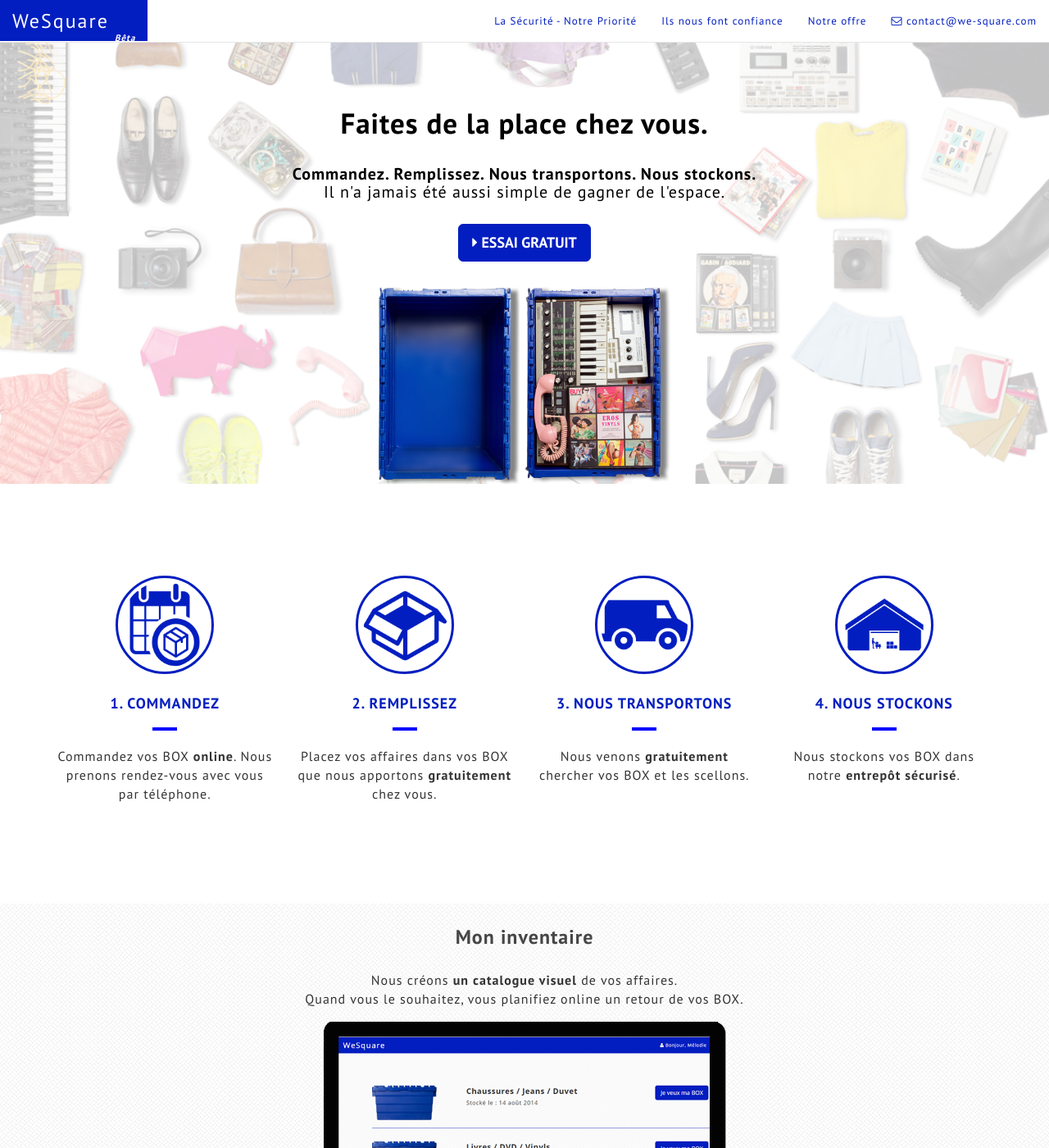
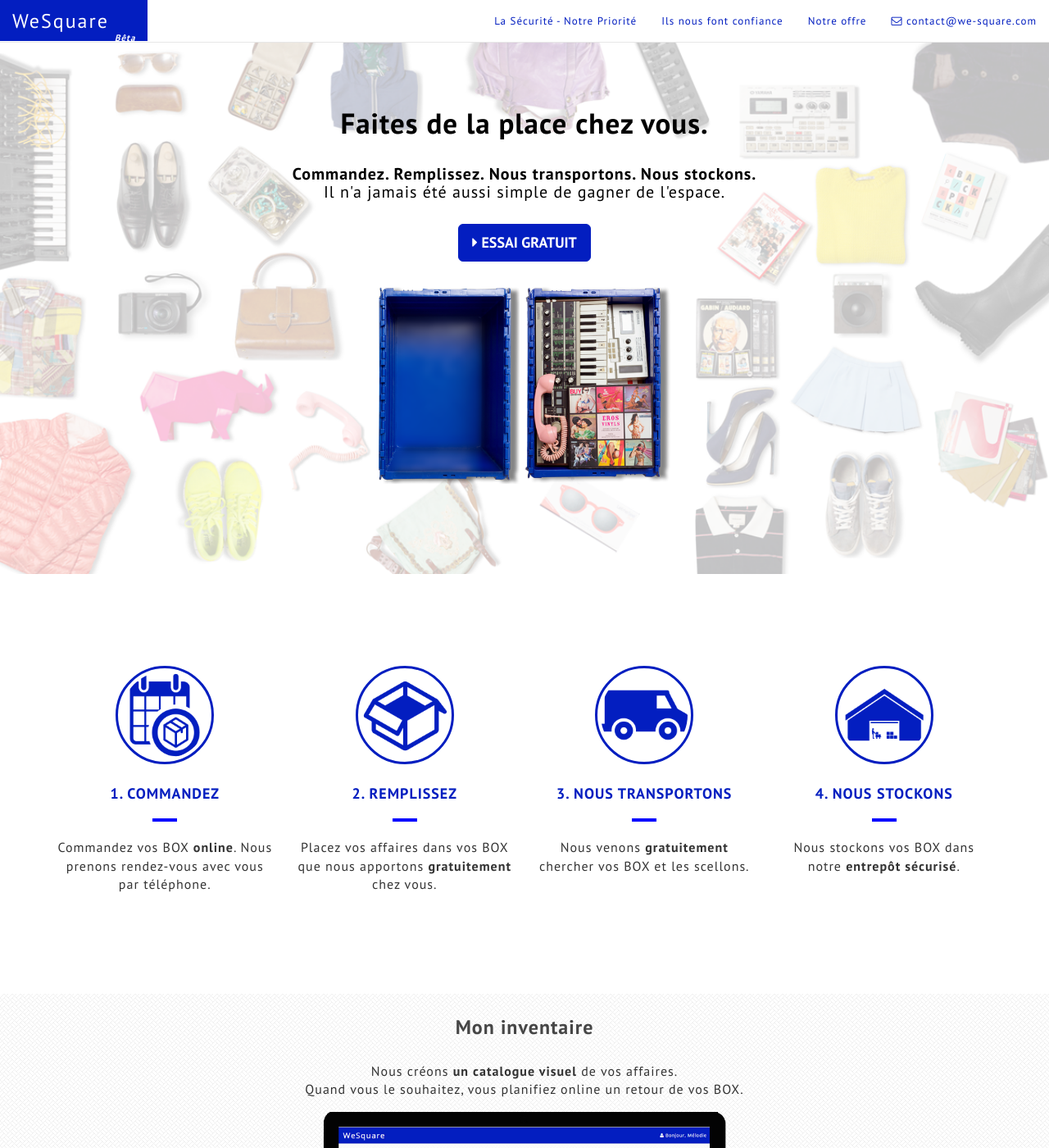
Before and after one commit to Seb1501/wesquare, a Jekyll site: the page built from index.html, in a window 1280 px wide and 1400 px high. Shown: the whole window at 82% size. Built offline with Jekyll 4.4.1, drawn with Linux system fonts in a browser that asks for light colours; nearby versions of some CDN libraries; Markdown is read by kramdown in place of the engine named in the settings.

Commit message:
Utilisation de scroll au lieu de fixed

```diff
--- a/compass/sass/style.scss
+++ b/compass/sass/style.scss
@@ -15,8 +15,6 @@
 	font-family: $font-stack;
 	font-size: 16px;
 	height:100%;
-	overflow: scroll;
-	-webkit-overflow-scrolling: touch;
 }
 
 
@@ -91,7 +89,7 @@
 .wrapper {
 	background-image: image-url("Cover.png");
 	background-repeat:no-repeat;
-	background-attachment: fixed;
+	background-attachment: scroll;
     background-position: center center;
     background-size: cover;
   /*background-size: 100%;*/
@@ -102,8 +100,6 @@
 	height: 700px;
 	padding-top: 100px;
 	color: white;
-	height: 100%;
-	overflow: hidden;
 }
 
 .wrapper {
--- a/css/style.css
+++ b/css/style.css
@@ -7,17 +7,15 @@
   font-family: "PT Sans", sans-serif;
   font-size: 16px;
   height: 100%;
-  overflow: scroll;
-  -webkit-overflow-scrolling: touch;
 }
 
-/* line 23, ../compass/sass/style.scss */
+/* line 21, ../compass/sass/style.scss */
 .format {
   letter-spacing: 1px;
 }
 
 /*********************HEADER************************************************************************************************/
-/* line 30, ../compass/sass/style.scss */
+/* line 28, ../compass/sass/style.scss */
 #company-name {
   font-family: "PT Sans", sans-serif;
   font-weight: 400;
@@ -25,41 +23,41 @@
   letter-spacing: 2px;
 }
 
-/* line 37, ../compass/sass/style.scss */
+/* line 35, ../compass/sass/style.scss */
 #beta {
   font-size: 11px;
   margin-left: 125px;
 }
 
-/* line 42, ../compass/sass/style.scss */
+/* line 40, ../compass/sass/style.scss */
 .navbar-brand > ul {
   list-style-type: none;
   padding-left: 0px;
 }
 
-/* line 47, ../compass/sass/style.scss */
+/* line 45, ../compass/sass/style.scss */
 #title-nav {
   font-size: 13px;
 }
 
-/* line 51, ../compass/sass/style.scss */
+/* line 49, ../compass/sass/style.scss */
 .label-default {
   background-color: #031ec0;
 }
 
-/* line 55, ../compass/sass/style.scss */
+/* line 53, ../compass/sass/style.scss */
 .navbar-transparent {
   background-color: white;
 }
 
-/* line 59, ../compass/sass/style.scss */
+/* line 57, ../compass/sass/style.scss */
 .navbar-transparent .navbar-brand,
 .navbar-transparent .navbar-nav > li > a {
   color: #031ec0;
   line-height: 21px;
 }
 
-/* line 65, ../compass/sass/style.scss */
+/* line 63, ../compass/sass/style.scss */
 .navbar-transparent .navbar-brand:hover,
 .navbar-transparent .navbar-brand:active,
 .navbar-transparent .navbar-brand:focus,
@@ -73,24 +71,24 @@
   background-color: #031ec0;
 }
 
-/* line 78, ../compass/sass/style.scss */
+/* line 76, ../compass/sass/style.scss */
 .navbar-default .navbar-toggle,
 .navbar-default .navbar-toggle:hover,
 .navbar-default .navbar-toggle:focus {
   background-color: #031ec0;
 }
 
-/* line 84, ../compass/sass/style.scss */
+/* line 82, ../compass/sass/style.scss */
 .navbar-default .navbar-toggle .icon-bar {
   background-color: #f3931c;
 }
 
 /************************WRAPPER*DE*LA*LANDING*****************************************************************************/
-/* line 91, ../compass/sass/style.scss */
+/* line 89, ../compass/sass/style.scss */
 .wrapper {
   background-image: url('../images/Cover.png?1415787752');
   background-repeat: no-repeat;
-  background-attachment: fixed;
+  background-attachment: scroll;
   background-position: center center;
   background-size: cover;
   /*background-size: 100%;*/
@@ -101,20 +99,18 @@
   height: 700px;
   padding-top: 100px;
   color: white;
-  height: 100%;
-  overflow: hidden;
 }
 
-/* line 111, ../compass/sass/style.scss */
+/* line 107, ../compass/sass/style.scss */
 .wrapper img {
   margin: auto;
 }
-/* line 115, ../compass/sass/style.scss */
+/* line 111, ../compass/sass/style.scss */
 .wrapper button {
   margin-bottom: 30px;
 }
 
-/* line 122, ../compass/sass/style.scss */
+/* line 118, ../compass/sass/style.scss */
 .lead h3 {
   /*background: rgba(0, 0, 0, .2);*/
   display: inline-block;
@@ -125,7 +121,7 @@
   margin-bottom: 0.3em;
   color: black;
 }
-/* line 133, ../compass/sass/style.scss */
+/* line 129, ../compass/sass/style.scss */
 .lead h1 {
   /*text-shadow: 2px 2px 10px rgba(0, 0, 0, .9);*/
   padding-top: 0.3em;
@@ -135,50 +131,50 @@
   color: black;
 }
 
-/* line 143, ../compass/sass/style.scss */
+/* line 139, ../compass/sass/style.scss */
 .btn-primary {
   background-color: #031ec0;
   border-color: #031ec0;
 }
 
-/* line 148, ../compass/sass/style.scss */
+/* line 144, ../compass/sass/style.scss */
 .btn-primary:hover {
   background-color: #031ec0;
   border-color: #031ec0;
 }
 
 /**************************MON**INVENTAIRE****************************************************************************************/
-/* line 157, ../compass/sass/style.scss */
+/* line 153, ../compass/sass/style.scss */
 .inventory {
   background-image: url('../images/subtle_pattern/cream_pixels.png?1410873407');
 }
 
-/* line 162, ../compass/sass/style.scss */
+/* line 158, ../compass/sass/style.scss */
 .inventory img {
   margin: auto;
   padding-top: 1em;
 }
 
 /**************************MODAL************************************************************************************/
-/* line 170, ../compass/sass/style.scss */
+/* line 166, ../compass/sass/style.scss */
 .modal-header p {
   font-family: inherit;
   font-size: 14px;
   color: white;
 }
-/* line 176, ../compass/sass/style.scss */
+/* line 172, ../compass/sass/style.scss */
 .modal-header h4 {
   font-family: inherit;
   font-size: 18px;
   color: white;
 }
 
-/* line 183, ../compass/sass/style.scss */
+/* line 179, ../compass/sass/style.scss */
 .modal-header {
   background-color: rgba(3, 30, 192, 0.8);
 }
 
-/* line 188, ../compass/sass/style.scss */
+/* line 184, ../compass/sass/style.scss */
 .modal-footer {
   background-color: rgba(3, 30, 192, 0.8);
 }
@@ -205,7 +201,7 @@
 font-size: 14px;
 }*/
 /**************************PLUSIEURS*USAGES************************************************************************************/
-/* line 216, ../compass/sass/style.scss */
+/* line 212, ../compass/sass/style.scss */
 #title_section {
   color: #464646;
   font-weight: 700;
@@ -214,47 +210,47 @@
   margin-top: 1em;
 }
 
-/* line 225, ../compass/sass/style.scss */
+/* line 221, ../compass/sass/style.scss */
 .profil-spacer {
   height: 3em;
 }
 
-/* line 229, ../compass/sass/style.scss */
+/* line 225, ../compass/sass/style.scss */
 .container-spacer {
   height: 3em;
   background-image: url('../images/subtle_pattern/cream_pixels.png?1410873407');
 }
 
-/* line 234, ../compass/sass/style.scss */
+/* line 230, ../compass/sass/style.scss */
 .spacer {
   height: 7em;
 }
 
-/* line 239, ../compass/sass/style.scss */
+/* line 235, ../compass/sass/style.scss */
 .feature img {
   margin-bottom: 1em;
 }
-/* line 243, ../compass/sass/style.scss */
+/* line 239, ../compass/sass/style.scss */
 .feature hr {
   width: 10%;
   border: 2px solid blue;
 }
-/* line 248, ../compass/sass/style.scss */
+/* line 244, ../compass/sass/style.scss */
 .feature p {
   margin-left: 50px;
   margin-right: 50px;
 }
 
-/* line 255, ../compass/sass/style.scss */
+/* line 251, ../compass/sass/style.scss */
 .container h5 {
   padding-top: 1em;
 }
-/* line 259, ../compass/sass/style.scss */
+/* line 255, ../compass/sass/style.scss */
 .container h3 {
   margin-bottom: 50px;
 }
 
-/* line 265, ../compass/sass/style.scss */
+/* line 261, ../compass/sass/style.scss */
 .circle {
   border-radius: 50%;
   border: 3px solid #031ec0;
@@ -262,29 +258,29 @@
   /*box-shadow: 1px 1px 1px rgba(113,28,243,1);*/
 }
 
-/* line 272, ../compass/sass/style.scss */
+/* line 268, ../compass/sass/style.scss */
 .feature h4 {
   color: #031ec0;
 }
 
-/* line 276, ../compass/sass/style.scss */
+/* line 272, ../compass/sass/style.scss */
 #name a:hover {
   color: #ddd;
 }
 
-/* line 280, ../compass/sass/style.scss */
+/* line 276, ../compass/sass/style.scss */
 .min-height {
   min-height: 600px;
 }
 
 /**************************CAPCITE*********************************************************************************/
 /**************************NOTRE*OFFRE*********************************************************************************/
-/* line 289, ../compass/sass/style.scss */
+/* line 285, ../compass/sass/style.scss */
 .offer {
   background-image: url('../images/subtle_pattern/cream_pixels.png?1410873407');
 }
 
-/* line 294, ../compass/sass/style.scss */
+/* line 290, ../compass/sass/style.scss */
 .fade_away {
   opacity: 0.95;
   /* l'opacite que vous voulez au depart */
@@ -310,7 +306,7 @@
   background-position: center;
 }
 
-/* line 310, ../compass/sass/style.scss */
+/* line 306, ../compass/sass/style.scss */
 .fade_away:hover,
 .fade_away:focus {
   opacity: 1;
@@ -323,13 +319,13 @@
   background-position: center;
 }
 
-/* line 323, ../compass/sass/style.scss */
+/* line 319, ../compass/sass/style.scss */
 .engagment li {
   border-bottom: 1px dotted #031ec0;
   list-style: none;
   padding: 12px;
 }
-/* line 331, ../compass/sass/style.scss */
+/* line 327, ../compass/sass/style.scss */
 .engagment li p {
   color: #031ec0;
   font-size: 18px;
@@ -337,28 +333,28 @@
   margin-bottom: 2px;
 }
 
-/* line 340, ../compass/sass/style.scss */
+/* line 336, ../compass/sass/style.scss */
 .offer button {
   margin-top: 20px;
 }
 
 /*****************CAROUSEL****************************************************************************************************/
-/* line 347, ../compass/sass/style.scss */
+/* line 343, ../compass/sass/style.scss */
 .header-carousel {
   padding-bottom: 2em;
 }
 
-/* line 352, ../compass/sass/style.scss */
+/* line 348, ../compass/sass/style.scss */
 .carousel-inner a {
   color: #031ec0;
 }
-/* line 356, ../compass/sass/style.scss */
+/* line 352, ../compass/sass/style.scss */
 .carousel-inner p {
   color: #031ec0;
   font-size: 14px;
   margin-top: -5px;
 }
-/* line 362, ../compass/sass/style.scss */
+/* line 358, ../compass/sass/style.scss */
 .carousel-inner img {
   /*margin:auto;*/
   padding-bottom: 20px;
@@ -367,54 +363,54 @@
   /*max-height: 500px;*/
 }
 
-/* line 372, ../compass/sass/style.scss */
+/* line 368, ../compass/sass/style.scss */
 .carousel-indicators {
   bottom: -30px;
 }
 
-/* line 376, ../compass/sass/style.scss */
+/* line 372, ../compass/sass/style.scss */
 .glyphicon-custom, .carousel-control .glyphicon-chevron-right, .carousel-control .glyphicon-chevron-left {
   color: #031ec0;
   top: 150px;
 }
 
-/* line 382, ../compass/sass/style.scss */
+/* line 378, ../compass/sass/style.scss */
 .carousel-control .glyphicon-chevron-right {
   right: 50px;
 }
 
-/* line 387, ../compass/sass/style.scss */
+/* line 383, ../compass/sass/style.scss */
 .carousel-control .glyphicon-chevron-left {
   left: 50px;
 }
 
-/* line 394, ../compass/sass/style.scss */
+/* line 390, ../compass/sass/style.scss */
 .carousel-caption {
   color: black;
 }
 
-/* line 400, ../compass/sass/style.scss */
+/* line 396, ../compass/sass/style.scss */
 .carousel-indicators li {
   background-color: #031ec0;
 }
 
-/* line 404, ../compass/sass/style.scss */
+/* line 400, ../compass/sass/style.scss */
 .carousel-indicators .active {
   background-color: #031ec0;
 }
 
-/* line 409, ../compass/sass/style.scss */
+/* line 405, ../compass/sass/style.scss */
 .carousel-control.left, .carousel-control.right {
   background-image: none;
 }
 
 /****************PROFIL********************************************************************************************/
-/* line 415, ../compass/sass/style.scss */
+/* line 411, ../compass/sass/style.scss */
 .profil a {
   color: #031ec0;
 }
 
-/* line 419, ../compass/sass/style.scss */
+/* line 415, ../compass/sass/style.scss */
 .box-custom, .box-Rodolphe, .box-Alice, .box-Fred, .box-Victoria, .box-Beaubien, .box-See-Concept {
   background-size: cover;
   background-repeat: no-repeat;
@@ -430,37 +426,37 @@
   color: white;
 }
 
-/* line 435, ../compass/sass/style.scss */
+/* line 431, ../compass/sass/style.scss */
 .box-Rodolphe {
   background-image: url('../images/Affaires_Rodolphe.png?1414586339');
 }
 
-/* line 441, ../compass/sass/style.scss */
+/* line 437, ../compass/sass/style.scss */
 .box-Alice {
   background-image: url('../images/Affaires_Alice.png?1414584189');
 }
 
-/* line 446, ../compass/sass/style.scss */
+/* line 442, ../compass/sass/style.scss */
 .box-Fred {
   background-image: url('../images/Affaires_Fred.png?1414583905');
 }
 
-/* line 451, ../compass/sass/style.scss */
+/* line 447, ../compass/sass/style.scss */
 .box-Victoria {
   background-image: url('../images/Affaires_Victoria.png?1414584021');
 }
 
-/* line 456, ../compass/sass/style.scss */
+/* line 452, ../compass/sass/style.scss */
 .box-Beaubien {
   background-image: url('../images/Affaires_Beaubien.png?1415312646');
 }
 
-/* line 461, ../compass/sass/style.scss */
+/* line 457, ../compass/sass/style.scss */
 .box-See-Concept {
   background-image: url('../images/Affaires_See-Concept.png?1415312556');
 }
 
-/* line 466, ../compass/sass/style.scss */
+/* line 462, ../compass/sass/style.scss */
 .image {
   border-radius: 50%;
   height: 200px;
@@ -471,13 +467,13 @@
 	border-left: 4px solid blue;
 }	*/
 /*****************************SECURITE*****************************************************************************************/
-/* line 478, ../compass/sass/style.scss */
+/* line 474, ../compass/sass/style.scss */
 .security {
   background-image: url('../images/subtle_pattern/cream_pixels.png?1410873407');
 }
 
 /*****************************FOOTER*****************************************************************************************/
-/* line 486, ../compass/sass/style.scss */
+/* line 482, ../compass/sass/style.scss */
 #footer {
   background-color: rgba(0, 0, 0, 0.8);
   color: #506474;
@@ -485,15 +481,15 @@
   margin-top: 2em;
 }
 
-/* line 494, ../compass/sass/style.scss */
+/* line 490, ../compass/sass/style.scss */
 #footer a {
   color: #506474;
 }
-/* line 498, ../compass/sass/style.scss */
+/* line 494, ../compass/sass/style.scss */
 #footer h4 {
   color: white;
 }
-/* line 502, ../compass/sass/style.scss */
+/* line 498, ../compass/sass/style.scss */
 #footer a:hover {
   color: #ddd;
 }
```
Also changed, not shown: 2 other files.
